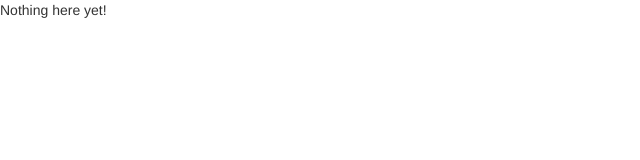
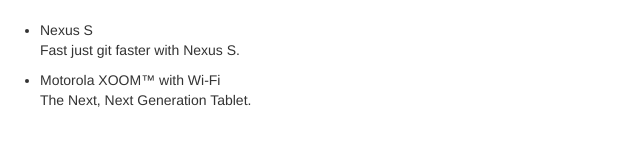
Before and after one commit to Derrick1908/Phone-Category-Angular-App, a plain HTML site: page index.html in a window 1280 px wide. Shown: the whole page, without its empty margins (0-640 px from the left). Drawn offline with nearby package versions, Linux system fonts and the light colour scheme.

Commit message:
Static Template Changes

```diff
--- /dev/null
+++ b/app.css
@@ -0,0 +1,3 @@
+body {
+  padding-top: 20px;
+}
--- a/index.html
+++ b/index.html
@@ -2,13 +2,26 @@
 <html lang="en" ng-app>
     <head>
         <meta charset="utf-8">
-        <title>My HTML File</title>
+        <title>Google Phone Gallery</title>
         <link rel="stylesheet" href="lib/bootstrap/dist/css/bootstrap.css"/>
+        <link rel="stylesheet" href="app.css">
         <script src="lib/angular/angular.js"></script>
     </head>
     <body>
-
-        <p>Nothing here {{'yet' + '!' }}</p>
+        <ul>
+            <li>
+                <span>Nexus S</span>
+                <p>
+                    Fast just git faster with Nexus S.
+                </p>
+            </li>
+            <li>
+                <span>Motorola XOOM™ with Wi-Fi</span>
+                <p>
+                    The Next, Next Generation Tablet.
+                </p>
+            </li>
+        </ul>
 
     </body>
 </html>
```
Also changed, not shown: 1 other file.
